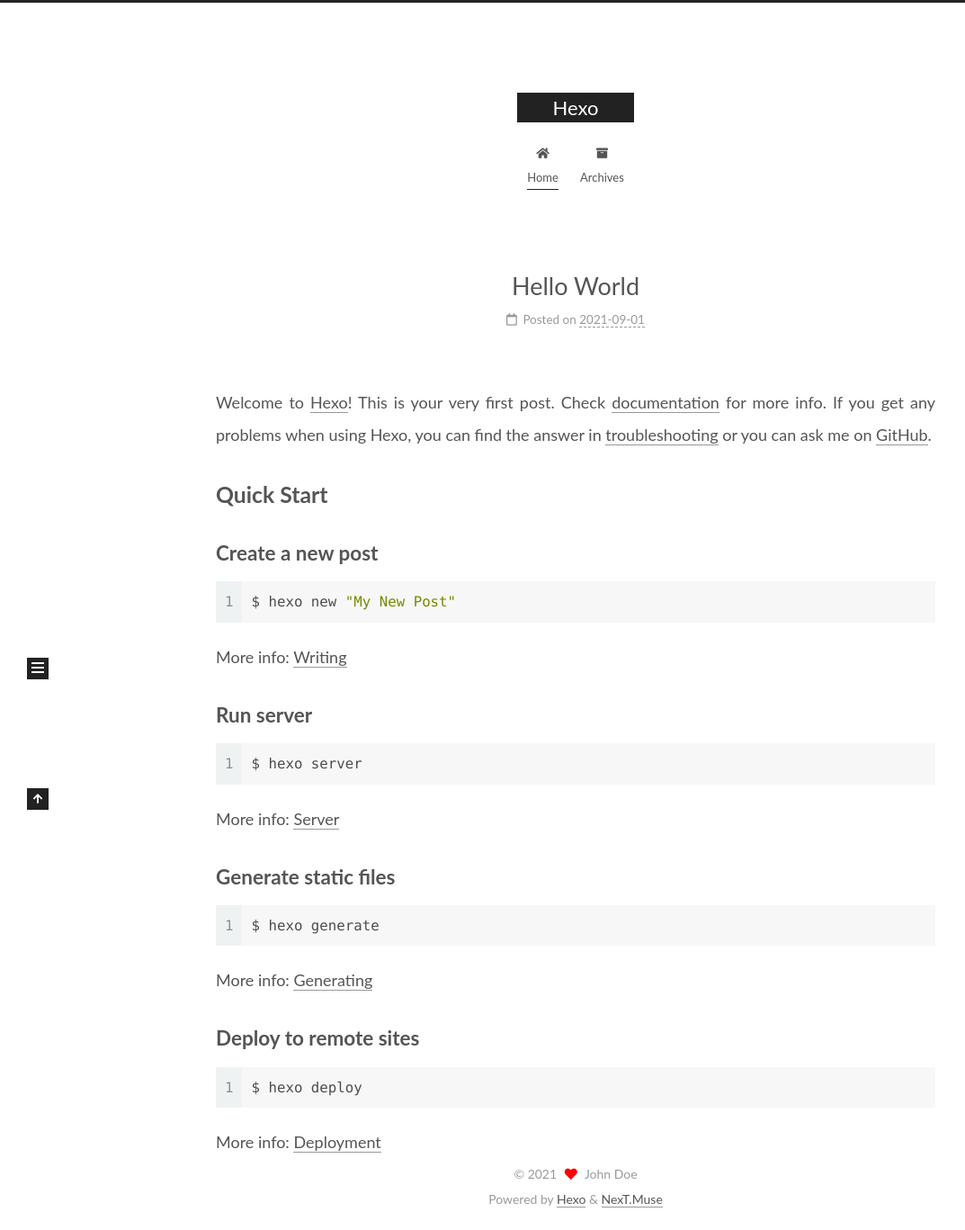
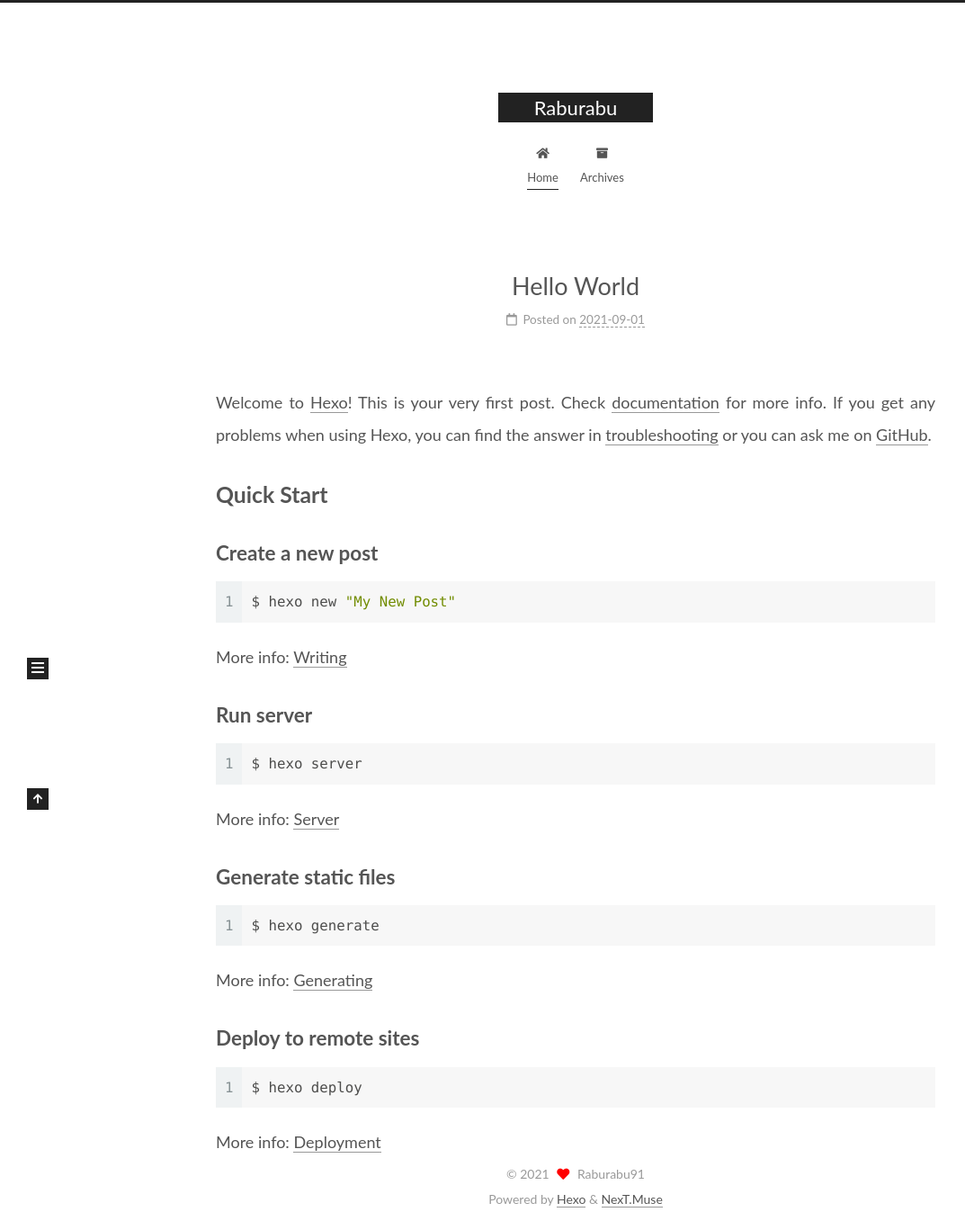
Before and after one commit to raburabu91/raburabu91.github.io, a plain HTML site: page index.html in a window 1280 px wide. Shown: the whole page at 90% size, without its empty margins (0-1073 px from the left). Drawn offline with Linux system fonts and the light colour scheme.

Commit message:
Site updated: 2021-09-01 19:32:06

```diff
--- a/css/main.css
+++ b/css/main.css
@@ -1168,7 +1168,7 @@ pre .javascript .function {
 }
 .links-of-author a::before,
 .links-of-author span.exturl::before {
-  background: #74a75d;
+  background: #2afff0;
   border-radius: 50%;
   content: ' ';
   display: inline-block;
--- a/index.html
+++ b/index.html
@@ -21,11 +21,11 @@
   </script>
 
   <meta property="og:type" content="website">
-<meta property="og:title" content="Hexo">
+<meta property="og:title" content="Raburabu">
 <meta property="og:url" content="http://example.com/index.html">
-<meta property="og:site_name" content="Hexo">
+<meta property="og:site_name" content="Raburabu">
 <meta property="og:locale" content="en_US">
-<meta property="article:author" content="John Doe">
+<meta property="article:author" content="Raburabu91">
 <meta name="twitter:card" content="summary">
 
 <link rel="canonical" href="http://example.com/">
@@ -41,7 +41,7 @@
   };
 </script>
 
-  <title>Hexo</title>
+  <title>Raburabu</title>
 
 
 
@@ -92,7 +92,7 @@
 
     <a href="/" class="brand" rel="start">
       <span class="logo-line-before"><i></i></span>
-      <h1 class="site-title">Hexo</h1>
+      <h1 class="site-title">Raburabu</h1>
       <span class="logo-line-after"><i></i></span>
     </a>
   </div>
@@ -149,12 +149,12 @@
 
     <span hidden itemprop="author" itemscope itemtype="http://schema.org/Person">
       <meta itemprop="image" content="/images/avatar.gif">
-      <meta itemprop="name" content="John Doe">
+      <meta itemprop="name" content="Raburabu91">
       <meta itemprop="description" content="">
     </span>
 
     <span hidden itemprop="publisher" itemscope itemtype="http://schema.org/Organization">
-      <meta itemprop="name" content="Hexo">
+      <meta itemprop="name" content="Raburabu">
     </span>
       <header class="post-header">
         <h2 class="post-title" itemprop="name headline">
@@ -269,7 +269,7 @@
 
       <div class="site-overview-wrap sidebar-panel">
         <div class="site-author motion-element" itemprop="author" itemscope itemtype="http://schema.org/Person">
-  <p class="site-author-name" itemprop="name">John Doe</p>
+  <p class="site-author-name" itemprop="name">Raburabu91</p>
   <div class="site-description" itemprop="description"></div>
 </div>
 <div class="site-state-wrap motion-element">
@@ -309,7 +309,7 @@
   <span class="with-love">
     <i class="fa fa-heart"></i>
   </span>
-  <span class="author" itemprop="copyrightHolder">John Doe</span>
+  <span class="author" itemprop="copyrightHolder">Raburabu91</span>
 </div>
   <div class="powered-by">Powered by <a href="https://hexo.io/" class="theme-link" rel="noopener" target="_blank">Hexo</a> & <a href="https://muse.theme-next.org/" class="theme-link" rel="noopener" target="_blank">NexT.Muse</a>
   </div>
```
Also changed, not shown: 2021/09/01/hello-world/index.html (+8 -8 lines), archives/2021/09/index.html (+7 -7 lines), archives/2021/index.html (+7 -7 lines), archives/index.html (+7 -7 lines).
